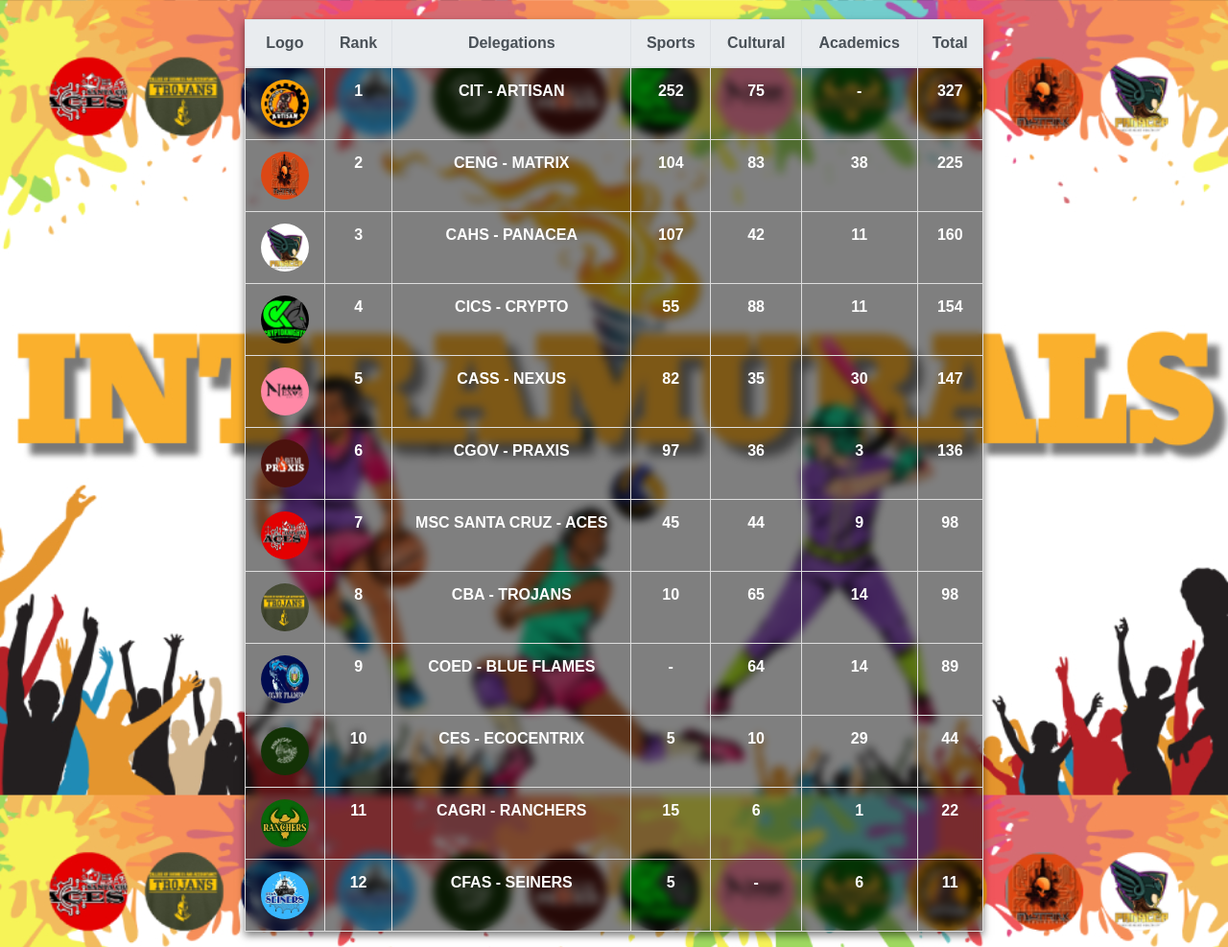
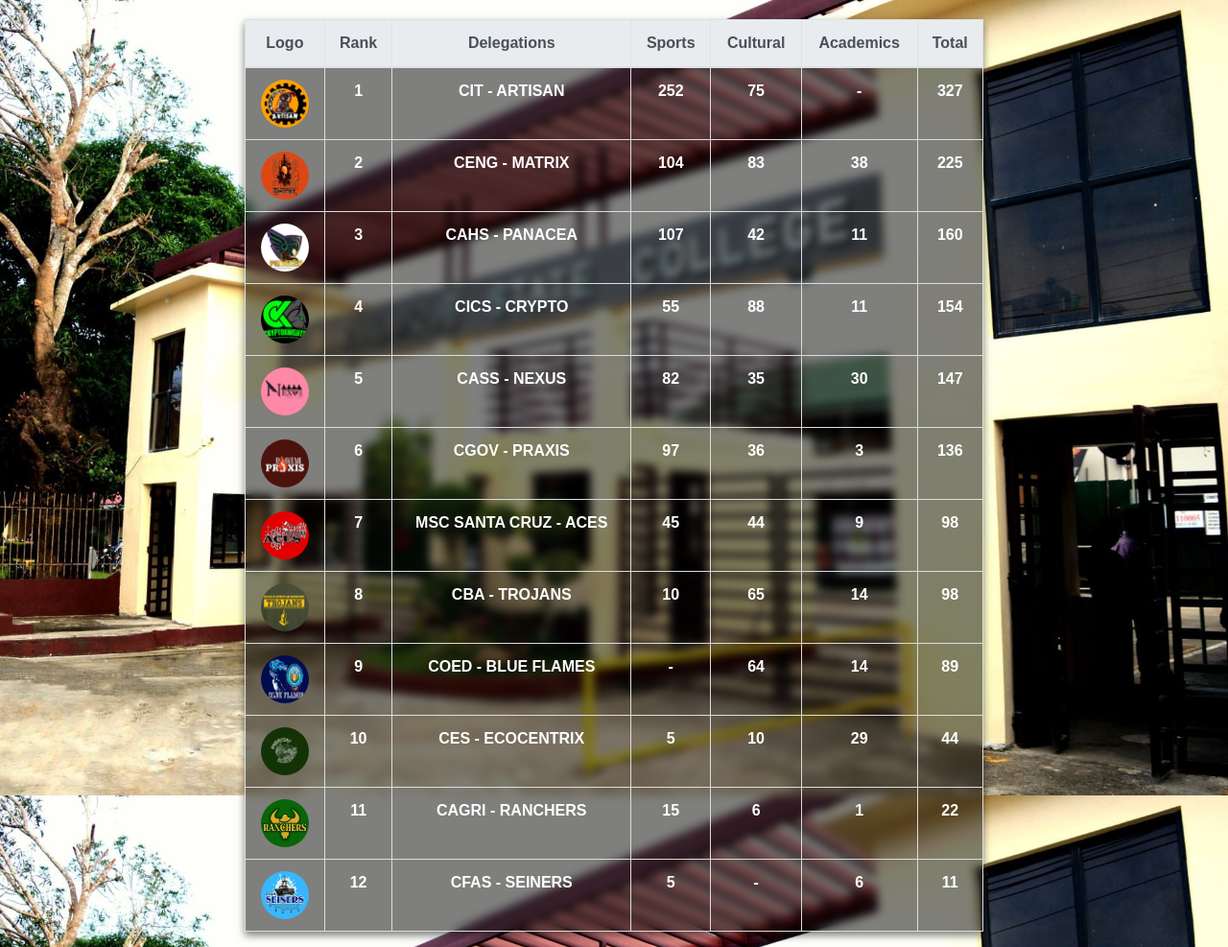
Before and after one commit to Charles-Mc-Vigo/Final-Class-Output-Webprog-3E, a plain HTML site: page index.html in a window 1280 px wide. Shown: the whole page at 96% size. Drawn offline with nearby package versions, Linux system fonts and the light colour scheme.

Commit message:
updated background

```diff
--- a/index.html
+++ b/index.html
@@ -9,7 +9,7 @@
             font-family: "Poppins",sans-serif;
         }
         body {
-        background-image: url('/assets/jealene-created-bg.jpg');
+        background-image: url('/assets/msc-bg.jpg');
         background-size: cover;
         background-attachment: fixed;
         display: flex;
```
